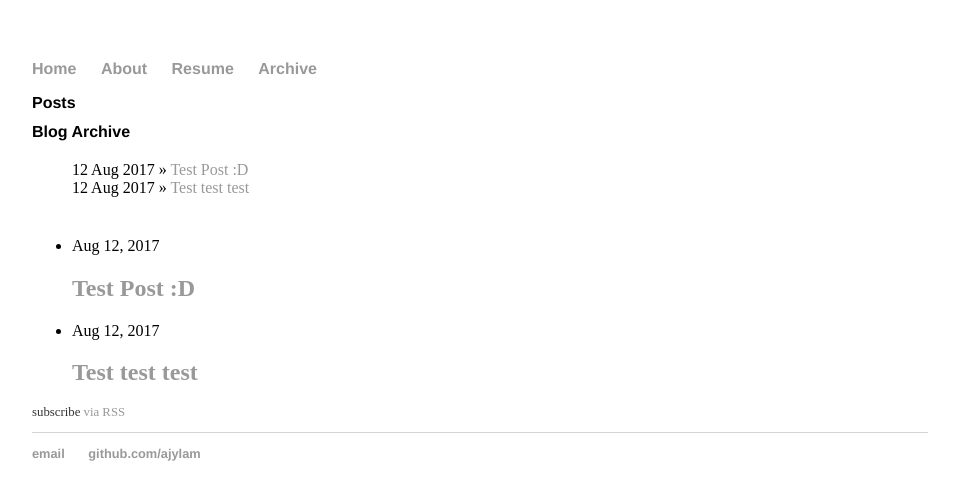
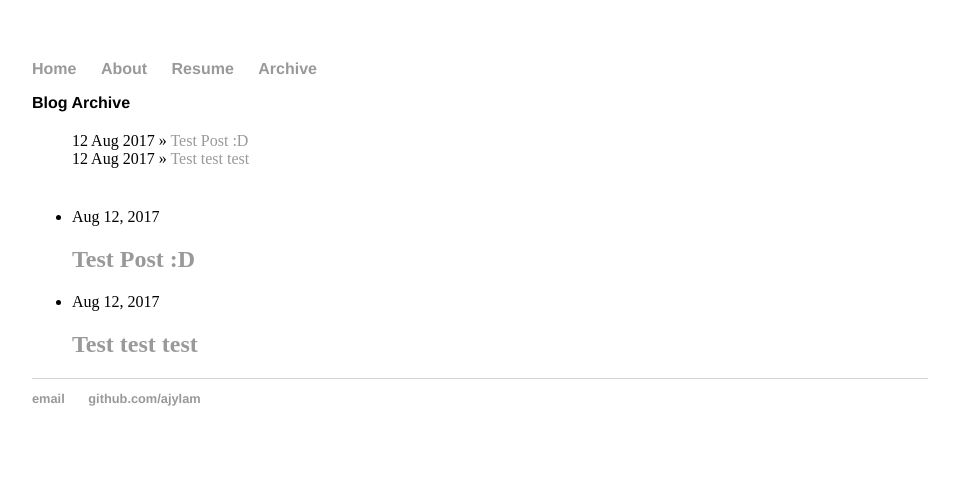
Before and after one commit to ajylam/ajylam.github.io, a Jekyll site: the page built from index.html, in a window 1280 px wide. Shown: the top 500 px of the page, without its empty margins (160-1119 px from the left). Built offline with Jekyll 4.4.1, drawn with Linux system fonts in a browser that asks for light colours; the list of posts is cut into pages by our own code.

Commit message:
Update index.html

```diff
--- a/index.html
+++ b/index.html
@@ -6,8 +6,6 @@ title: Homepage
 ---
 
 <div class="home">
-
-  <h1 class="page-heading">Posts</h1>
 
   {{ content }}
 
@@ -45,6 +43,5 @@ title: Homepage
   </ul>
   {% endif %}
 
-  <p class="rss-subscribe">subscribe <a href="{{ "/feed.xml" | relative_url }}">via RSS</a></p>
 
 </div>
```
